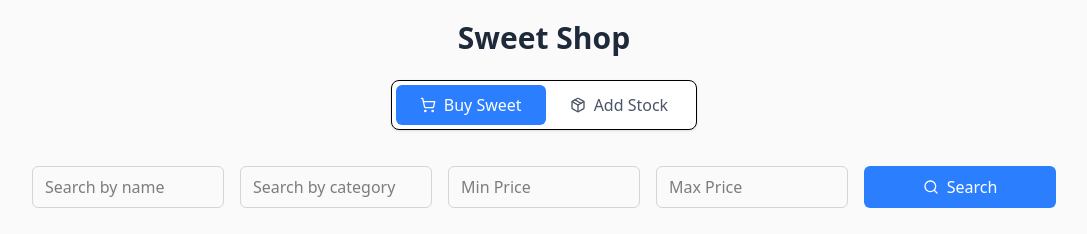
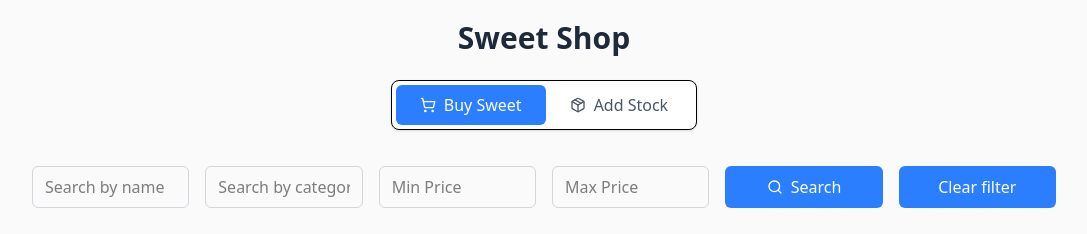
Before and after one commit to Keval-13/sweet-shop, a React (Vite) app in the folder sweet-shop-frontend/: page / in a window 1280 px wide. Shown: the top 234 px of the page, without its empty margins (96-1183 px from the left). Built offline with nearby package versions, Linux system fonts and the light colour scheme; no server answers.

Commit message:
add clear filer in sweet view component

```diff
--- a/sweet-shop-frontend/src/components/SweetView.jsx
+++ b/sweet-shop-frontend/src/components/SweetView.jsx
@@ -101,7 +101,7 @@ function SweetView() {
             </div>}
 
             {/* For filter and search */}
-            <div className="w-full grid grid-cols-1 sm:grid-cols-2 md:grid-cols-3 lg:grid-cols-5 gap-4 mb-2">
+            <div className="w-full grid grid-cols-1 sm:grid-cols-2 md:grid-cols-3 lg:grid-cols-6 gap-4 mb-2">
                 {/* Name Search */}
                 <input
                     type="text"
@@ -141,10 +141,16 @@ function SweetView() {
                 {/* Search Button */}
                 <button
                     onClick={handleSearch} disabled={loader}
-                    className="flex items-center justify-center gap-2 bg-blue-500 text-white px-4 py-2 rounded-md hover:bg-blue-600"
+                    className="flex items-center justify-center gap-2 cursor-pointer bg-blue-500 text-white px-4 py-2 rounded-md hover:bg-blue-600"
                 >
                     <Search size={16} />
                     Search
+                </button>
+                <button
+                    onClick={handleSearch} disabled={loader}
+                    className="flex items-center justify-center gap-2 cursor-pointer bg-blue-500 text-white px-4 py-2 rounded-md hover:bg-blue-600"
+                >
+                    Clear filter
                 </button>
             </div>
 
```
